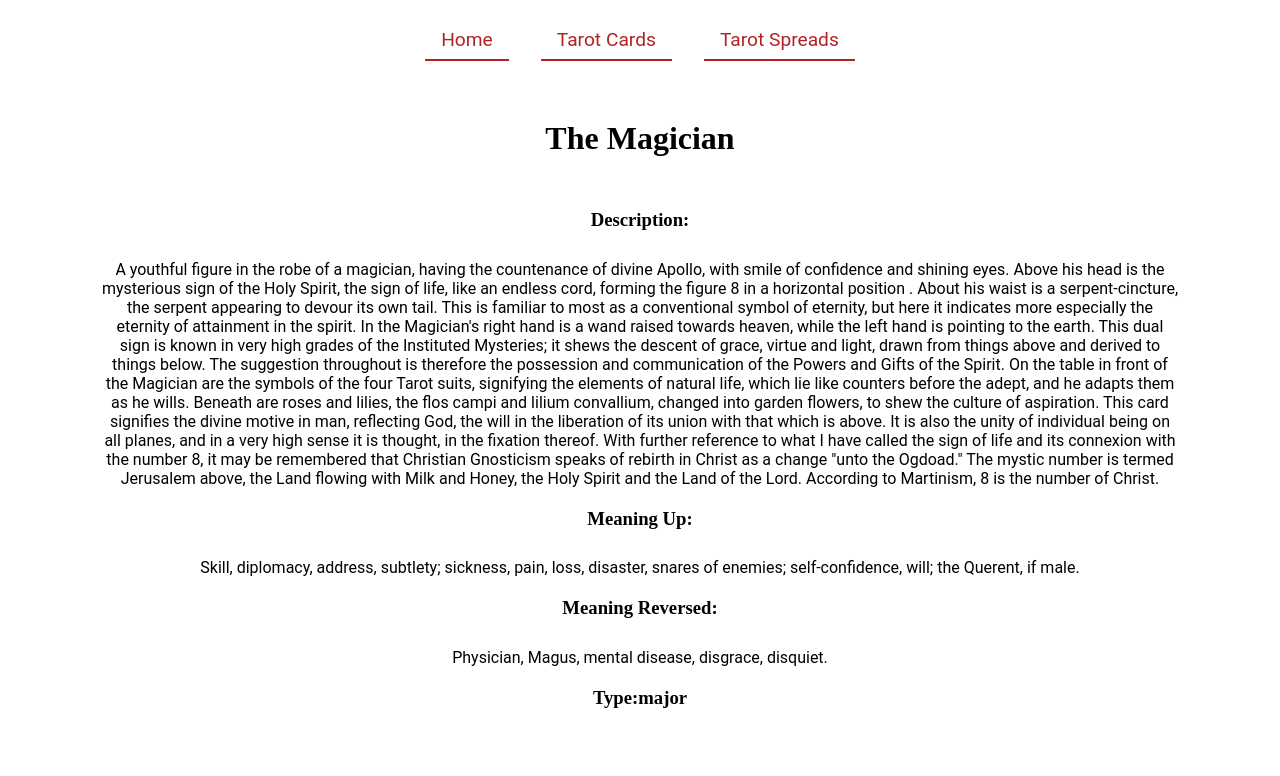
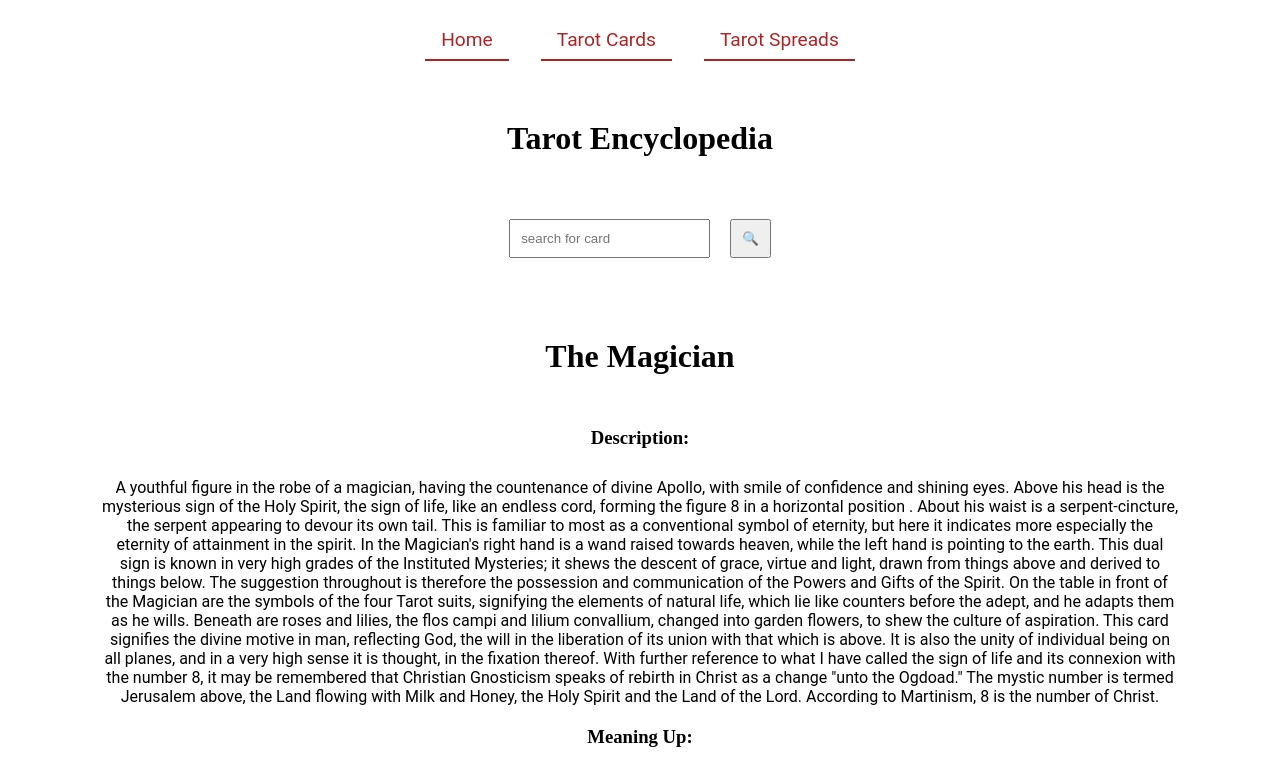
Before and after one commit to bcaudillo/react-app-project1, a React (Create React App) app: page / in a window 1280 px wide. Shown: the top 776 px of the page. Built offline with nearby package versions, Linux system fonts and the light colour scheme; data requests are answered from the project's data file.

Commit message:
add search bar

```diff
--- a/src/App.js
+++ b/src/App.js
@@ -1,12 +1,15 @@
 import './App.css';
-import React from 'react';
+import React,{useState} from 'react';
 import NavBar from './NavBar';
 import CardsContainer from './CardsContainer';
+import Header from './Header';
 
 function App() {
+  const [searchTerm, setSearchTerm] = useState("");
   return(
 
     <div className="App">
+        <Header onSearch={setSearchTerm}/>
         <NavBar />
         <CardsContainer />
 
--- /dev/null
+++ b/src/Header.js
@@ -0,0 +1,14 @@
+import React from "react";
+import Search from "./Search";
+
+function Header({onSearch}){
+    return(
+        <header>
+            <h1>Tarot Encyclopedia</h1>
+            <Search onSearch={onSearch}/>
+
+        </header>
+    )
+}
+
+export default Header;
--- a/src/Search.js
+++ b/src/Search.js
@@ -1,7 +1,8 @@
 import React,{useState} from  "react";
 
-function Search(){
-    const [searchTerm, setSearchTerm] = useState("");
+function Search({onSearch}){
+    const [searchTerm, setSearchTerm]=useState("")
+
 
     function handleSubmit(event){
         event.preventDefault();
@@ -13,7 +14,7 @@ function Search(){
                 type="text"
                 id="search"
                 placeholder="search for card"
-                value={search}
+                value={searchTerm}
                 onChange={(e) => setSearchTerm(e.target.value)}
             />
             <button type="submit">🔍</button>
```
